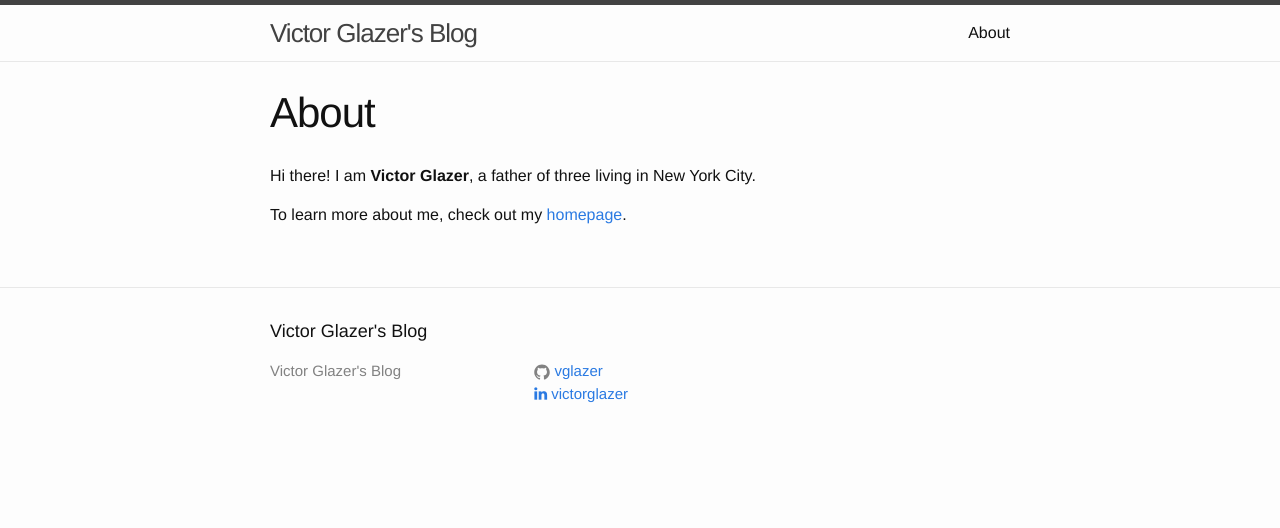
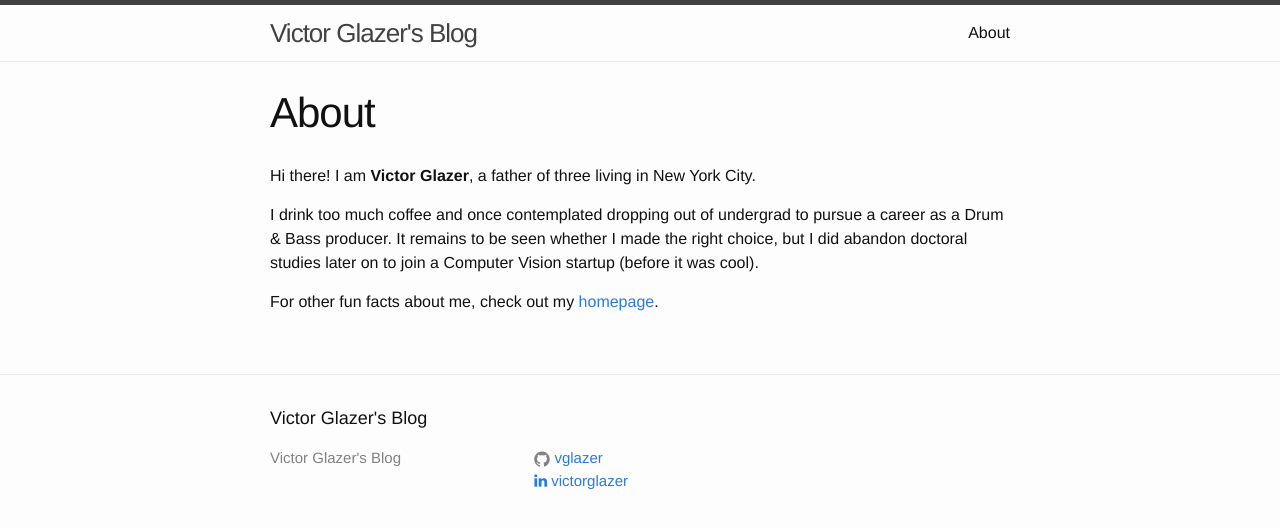
Before and after one commit to vglazer/vglazer.github.io, a Jekyll site: the page built from about.md, in a window 1280 px wide. Shown: the top 528 px of the page. Built offline with Jekyll 4.4.1, drawn with Linux system fonts in a browser that asks for light colours; nearby versions of some CDN libraries.

Commit message:
Added more relevant detail to the About page

```diff
--- a/about.md
+++ b/about.md
@@ -4,7 +4,8 @@ title: About
 permalink: /about/
 ---
 
-Hi there! I am **Victor Glazer**, a father of three
-living in New York City.
+Hi there! I am **Victor Glazer**, a father of three living in New York City.
 
-To learn more about me, check out my [homepage](https://www.cs.toronto.edu/~glazer).
+I drink too much coffee and once contemplated dropping out of undergrad to pursue a career as a Drum & Bass producer. It remains to be seen whether I made the right choice, but I did abandon doctoral studies later on to join a Computer Vision startup (before it was cool).
+
+For other fun facts about me, check out my [homepage](https://www.cs.toronto.edu/~glazer).
```
